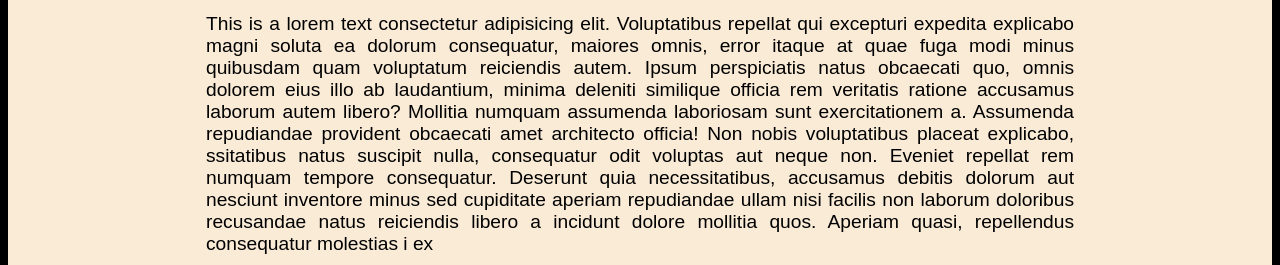
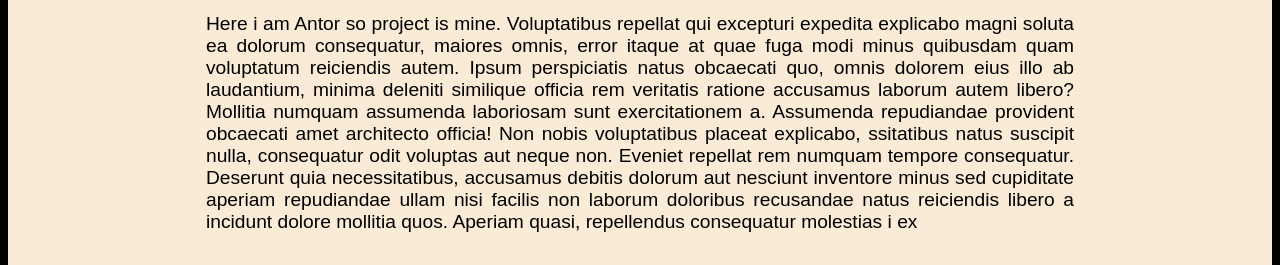
Before and after one commit to alantorbd/html-first-project, a plain HTML site: page index.html in a window 1280 px wide. Shown: the part 535-800 px from the top of the page. Drawn offline with Linux system fonts and the light colour scheme.

Commit message:
Update index.html

```diff
--- a/index.html
+++ b/index.html
@@ -22,7 +22,7 @@
       <section class="description">
         <h1 class="desc_head">Missile Man of India</h1>
         <p class="desc_dsc">
-          This is a lorem text consectetur adipisicing elit. Voluptatibus
+          Here i am Antor so project is mine. Voluptatibus
           repellat qui excepturi expedita explicabo magni soluta ea dolorum
           consequatur, maiores omnis, error itaque at quae fuga modi minus
           quibusdam quam voluptatum reiciendis autem. Ipsum perspiciatis natus
```
